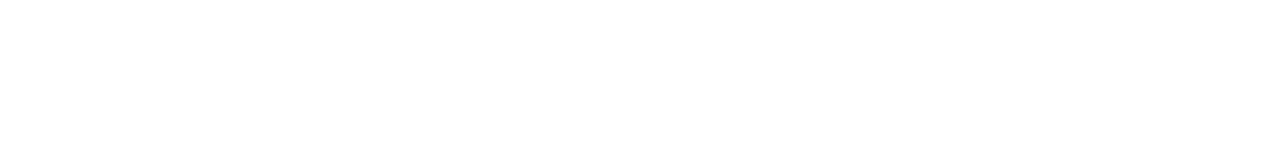
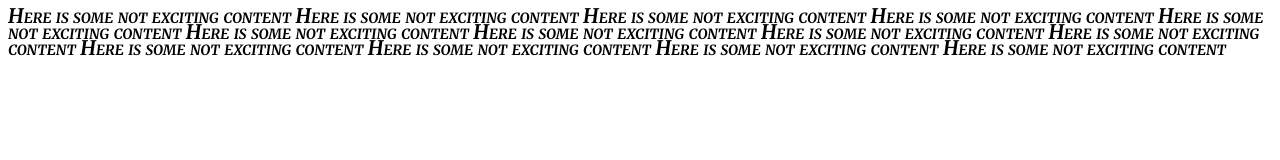
Before and after one commit to Julia-Martinez/week-7--23-october-2018, a plain HTML site: page index.html in a window 1280 px wide. Drawn offline with Linux system fonts and the light colour scheme.

Commit message:
Add example of all the properties in the font shortcut

```diff
--- a/css/style.css
+++ b/css/style.css
@@ -1,2 +1,10 @@
 body {
+   /* font-style: italic;
+   font-variant: small-caps;
+   font-weight: bold;
+   font-size: 20px;
+   line-height: 16px;
+   font-family: 'Merriweather', serif; */
+
+   font: italic small-caps bold 20px / 16px 'Merriweather', serif;
 }
--- a/index.html
+++ b/index.html
@@ -4,8 +4,10 @@
    <meta charset="UTF-8">
    <meta name="viewport" content="width=device-width, initial-scale=1.0">
    <title>Document</title>
+   <link href="https://fonts.googleapis.com/css?family=Merriweather:400,400i,700,700i" rel="stylesheet">
    <link rel="stylesheet" href="css/style.css">
 </head>
 <body>
+   Here is some not exciting content Here is some not exciting content Here is some not exciting content Here is some not exciting content Here is some not exciting content Here is some not exciting content Here is some not exciting content Here is some not exciting content Here is some not exciting content Here is some not exciting content Here is some not exciting content Here is some not exciting content Here is some not exciting content
 </body>
 </html>
```
